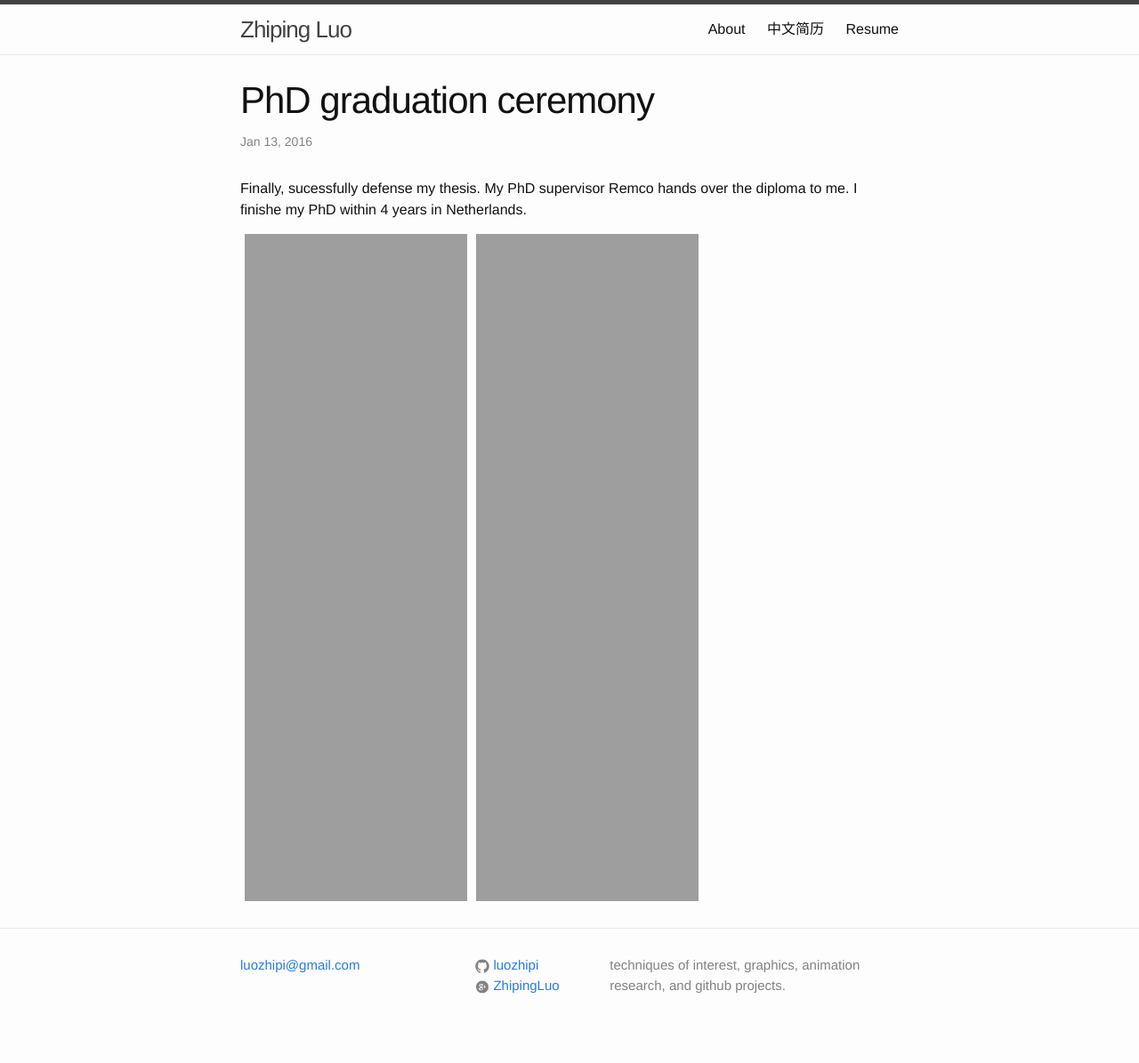
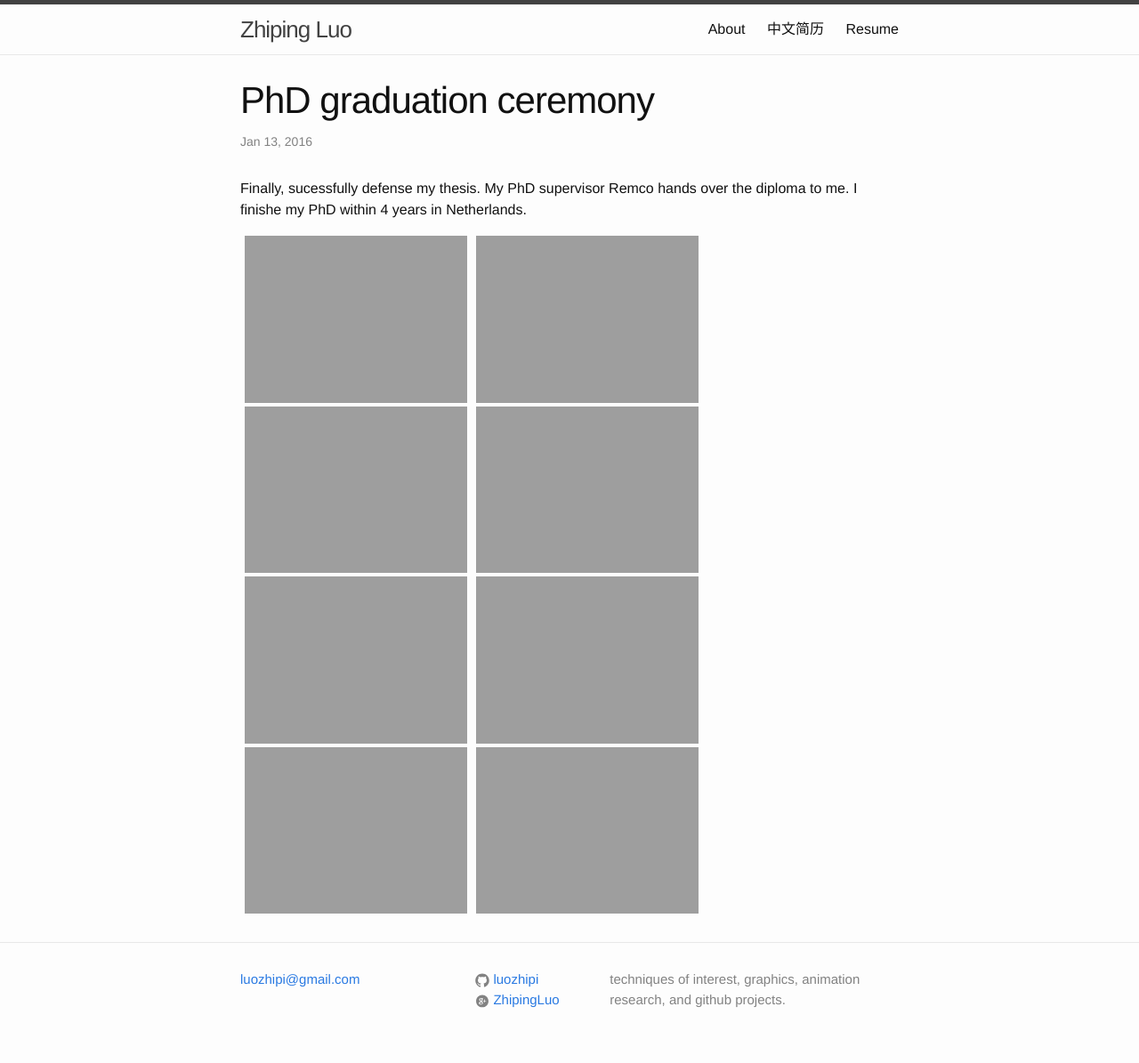
Before and after one commit to luozhipi/luozhipi.github.io, a Jekyll site: the page built from _posts/2016-01-13-graduation.markdown, in a window 1280 px wide. Shown: the whole page at 89% size. Built offline with Jekyll 4.4.1, drawn with Linux system fonts in a browser that asks for light colours.

Commit message:
Update 2016-01-13-graduation.markdown

```diff
--- a/_posts/2016-01-13-graduation.markdown
+++ b/_posts/2016-01-13-graduation.markdown
@@ -8,12 +8,12 @@ categories: personal
 Finally, sucessfully defense my thesis. My PhD supervisor Remco hands over the diploma to me. I finishe my PhD within 4 years in Netherlands.
 
 
-<img src="http://luozhipi.github.io/graduation/IMG_7399.JPG" alt="graduation" title="" align="left" hspace="5" width = "250">
-<img src="http://luozhipi.github.io/graduation/IMG_8999.JPG" alt="graduation" title="" align="left" hspace="5" width = "250">
-<img src="http://luozhipi.github.io/graduation/IMG_9002.JPG" alt="graduation" title="" align="left" hspace="5" width = "250">
-<img src="http://luozhipi.github.io/graduation/IMG_9008.JPG" alt="graduation" title="" align="left" hspace="5" width = "250">
-<img src="http://luozhipi.github.io/graduation/IMG_9010.JPG" alt="graduation" title="" align="left" hspace="5" width = "250">
-<img src="http://luozhipi.github.io/graduation/IMG_8989.JPG" alt="graduation" title="" align="left" hspace="5" width = "250">
+<img src="http://luozhipi.github.io/graduation/IMG_7399.JPG" alt="graduation" title="" align="left" vspace="2" hspace="5" width = "250">
+<img src="http://luozhipi.github.io/graduation/IMG_8999.JPG" alt="graduation" title="" align="left" vspace="2" hspace="5" width = "250">
+<img src="http://luozhipi.github.io/graduation/IMG_9002.JPG" alt="graduation" title="" align="left" vspace="2" hspace="5" width = "250">
+<img src="http://luozhipi.github.io/graduation/IMG_9008.JPG" alt="graduation" title="" align="left" vspace="2" hspace="5" width = "250">
+<img src="http://luozhipi.github.io/graduation/IMG_9010.JPG" alt="graduation" title="" align="left" vspace="2" hspace="5" width = "250">
+<img src="http://luozhipi.github.io/graduation/IMG_8989.JPG" alt="graduation" title="" align="left" vspace="2" hspace="5" width = "250">
 
-<img src="http://luozhipi.github.io/graduation/IMG_8980.JPG" alt="graduation" title="" align="left" hspace="5" width = "250">
-<img src="http://luozhipi.github.io/graduation/IMG_8987.JPG" alt="graduation" title="" align="left" hspace="5" width = "250">
+<img src="http://luozhipi.github.io/graduation/IMG_8980.JPG" alt="graduation" title="" align="left" vspace="2" hspace="5" width = "250">
+<img src="http://luozhipi.github.io/graduation/IMG_8987.JPG" alt="graduation" title="" align="left" vspace="2" hspace="5" width = "250">
```
